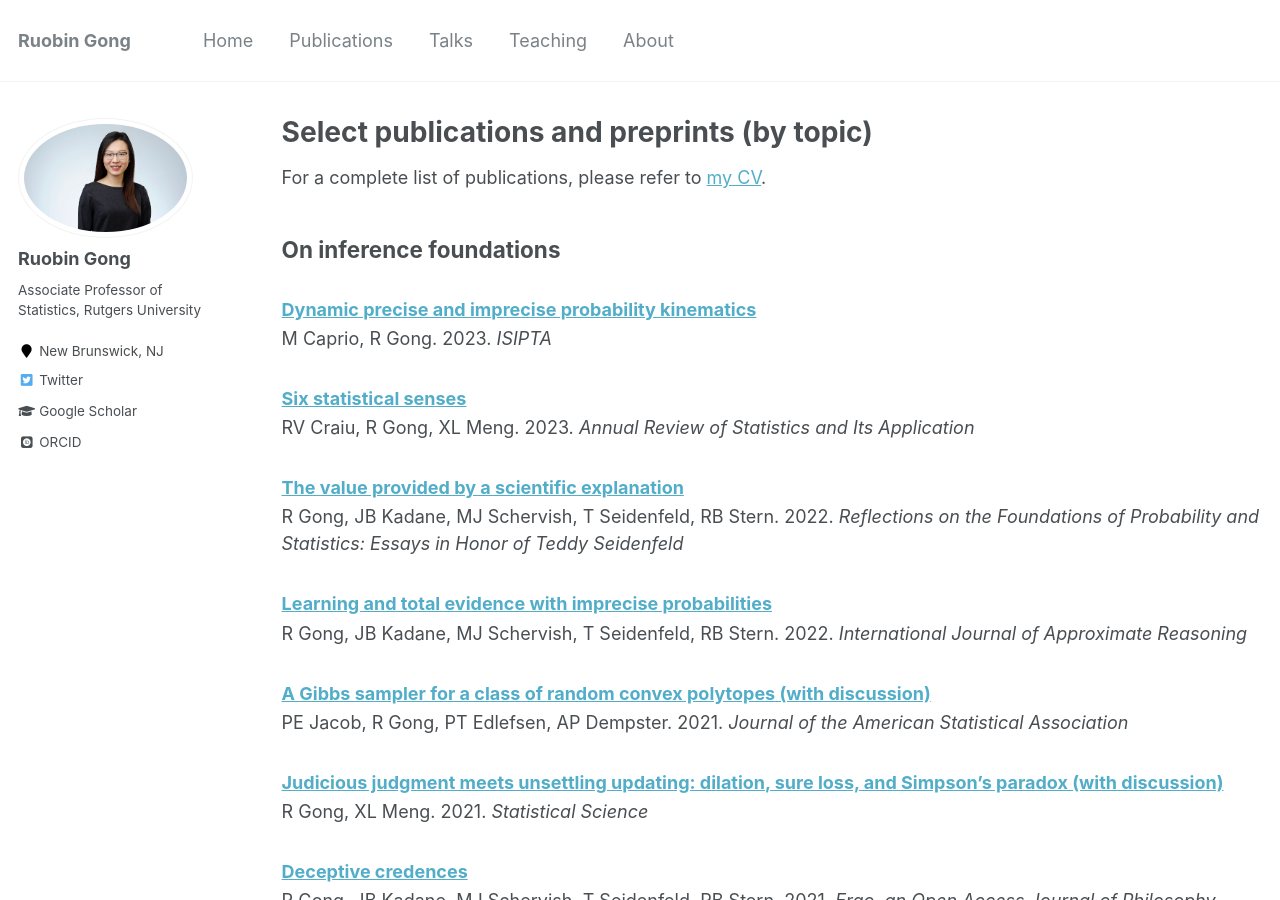
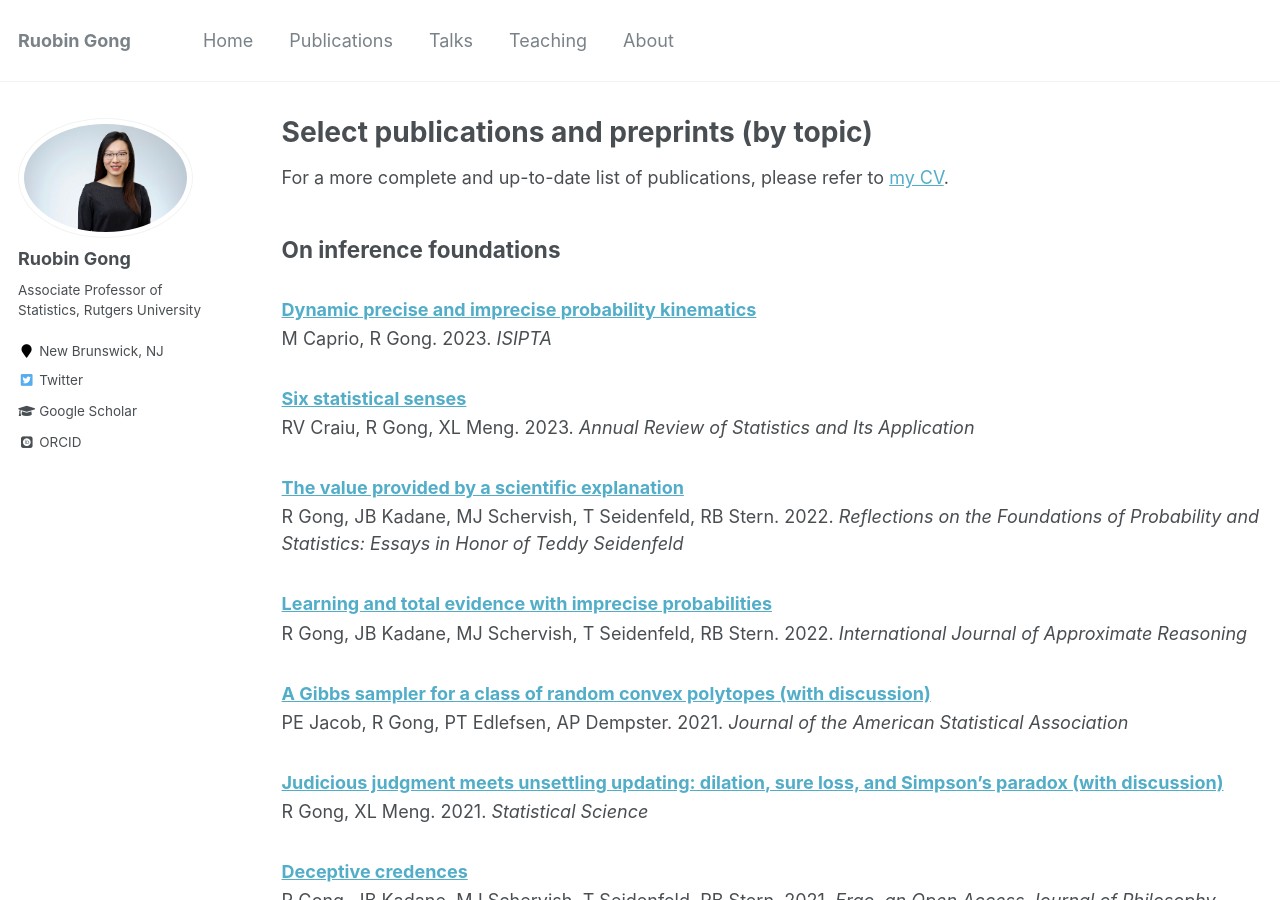
Before and after one commit to RuobinGong/RuobinGong.github.io, a Jekyll site: the page built from _pages/publications.md, in a window 1280 px wide and 900 px high. Built offline with Jekyll 4.4.1, drawn with Linux system fonts in a browser that asks for light colours; some web fonts are replaced.

Commit message:
Update publications.md

```diff
--- a/_pages/publications.md
+++ b/_pages/publications.md
@@ -8,7 +8,7 @@ author_profile: true
 
 {% include base_path %}
 
-For a complete list of publications, please refer to [my CV](https://RuobinGong.github.io/files/RG-cv.pdf).
+For a more complete and up-to-date list of publications, please refer to [my CV](https://RuobinGong.github.io/files/RG-cv.pdf).
 
 ## On inference foundations
 
```
